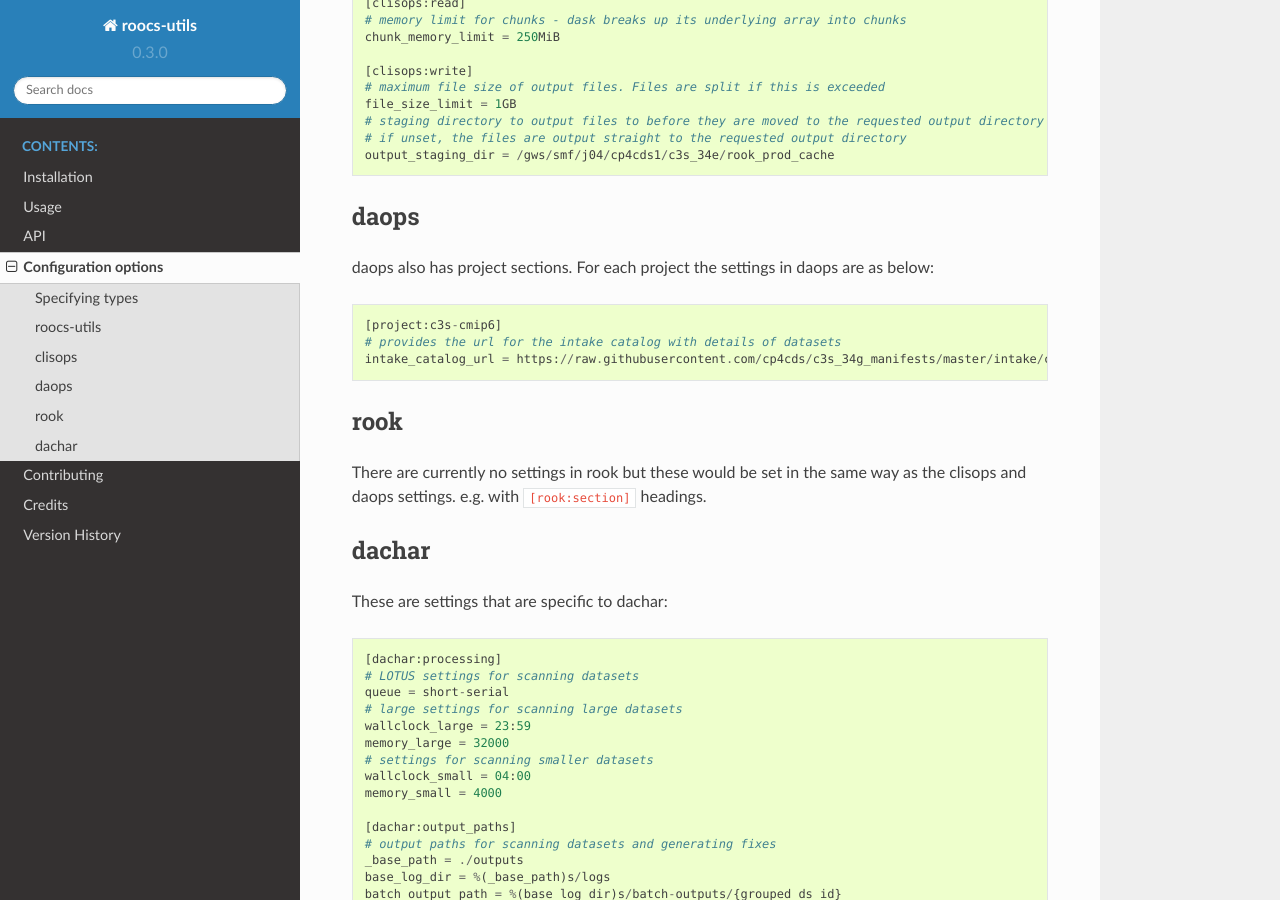
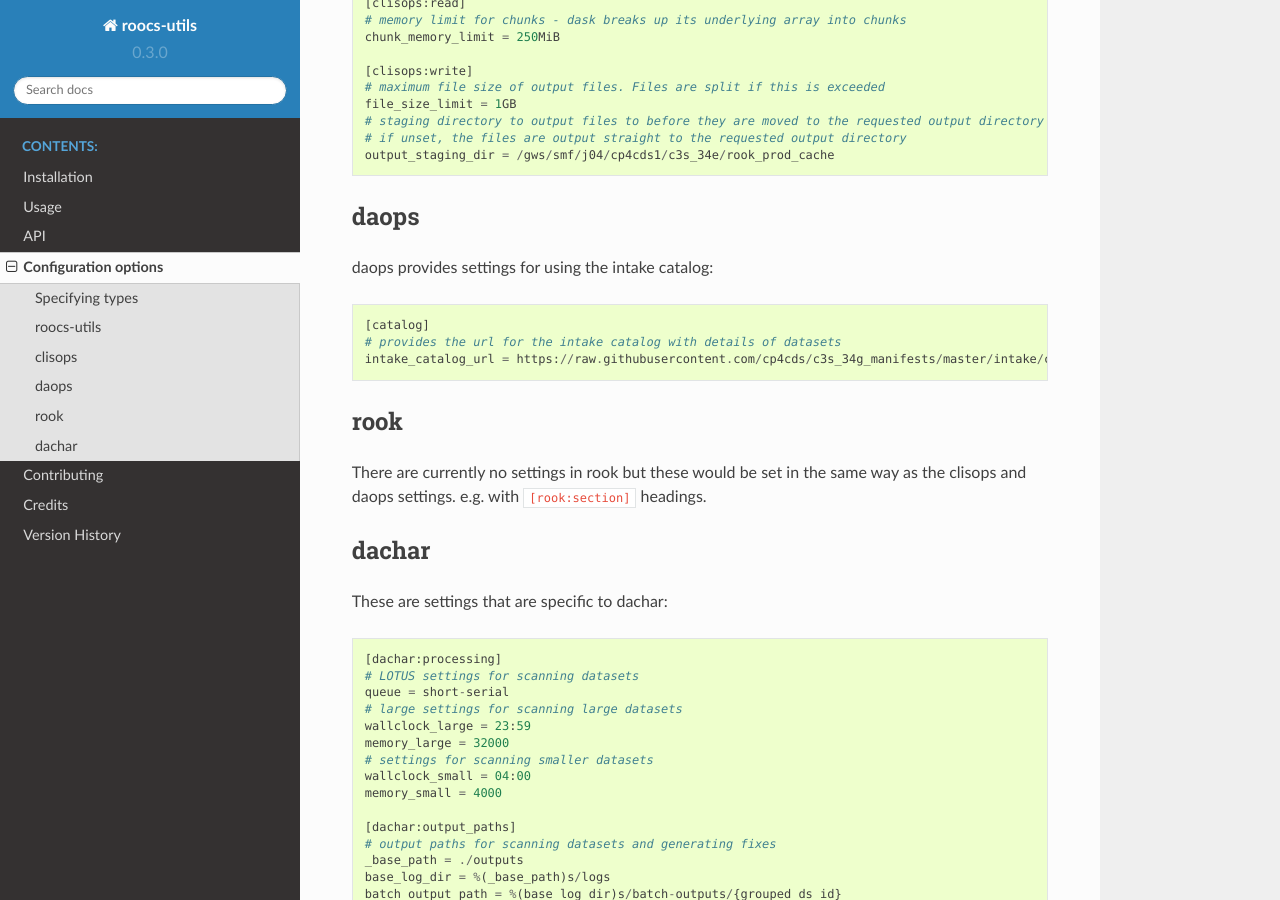
Before and after one commit to roocs/roocs-utils, a Sphinx documentation site: the page built from docs/configuration.rst, in a window 1280 px wide and 900 px high, scrolled down 2794 px. Built offline with Sphinx 7.4.7 and the Read the Docs theme 2.0.0, drawn with Linux system fonts in a browser that asks for light colours; pages that are not in the unit, such as notebooks, are missing from menus.

Commit message:
update configuration in docs

```diff
--- a/docs/configuration.rst
+++ b/docs/configuration.rst
@@ -141,9 +141,9 @@ These are settings that are specific to clisops::
 daops
 #####
 
-daops also has project sections. For each project the settings in daops are as below::
+daops provides settings for using the intake catalog::
 
-    [project:c3s-cmip6]
+    [catalog]
     # provides the url for the intake catalog with details of datasets
     intake_catalog_url = https://raw.githubusercontent.com/cp4cds/c3s_34g_manifests/master/intake/catalogs/c3s.yaml
 
```
